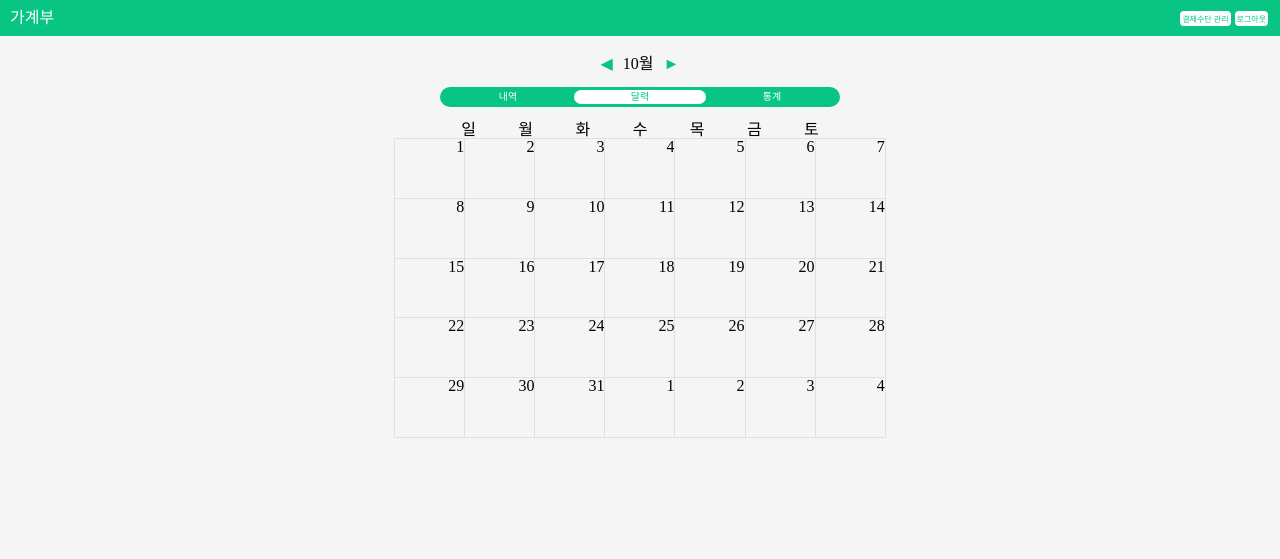
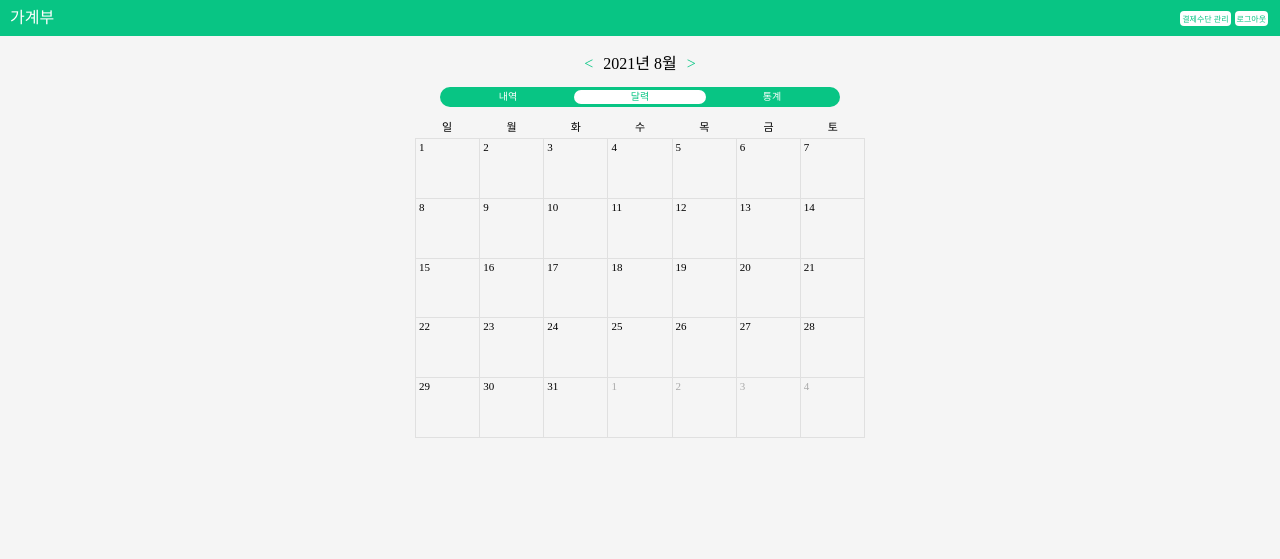
Before and after one commit to dohun2/bankssalad, a plain HTML site: page main-calendar.html in a window 1280 px wide. Drawn offline with Linux system fonts and the light colour scheme.

Commit message:
Add calendar

```diff
--- a/css/screens/main-calendar.css
+++ b/css/screens/main-calendar.css
@@ -28,18 +28,26 @@
   flex-direction: column;
   justify-content: center;
   align-items: center;
+  font-size: 11px;
 }
 
 .days {
+  width: 90%;
   display: flex;
-  width: 80%;
-  justify-content: space-around;
+  justify-content: center;
   align-items: center;
+  text-align: center;
+  margin-bottom: 5px;
+}
+
+.day {
+  width: calc(100% / 7);
 }
 
 .dates {
   display: flex;
   flex-flow: row wrap;
+  width: 90%;
   height: 300px;
   border-top: var(--gray-border);
   border-right: var(--gray-border);
@@ -47,7 +55,12 @@
 
 .date {
   width: calc(100% / 7);
-  text-align: right;
+  text-align: lift;
   border-bottom: var(--gray-border);
   border-left: var(--gray-border);
+  padding: 3px;
 }
+
+.other {
+  opacity: 0.3;
+}
--- a/js/calendar.js
+++ b/js/calendar.js
@@ -1,7 +1,11 @@
-const date = new Date();
+let date = new Date();
+
+const renderCalendar = () => {
 
 const year = date.getFullYear();
 const month = date.getMonth();
+
+document.querySelector('.month-text').textContent = `${year}년 ${month + 1}월`;
 
 const pastMonth = new Date(year, month, 0);
 const nowMonth = new Date(year, month + 1, 0);
@@ -28,8 +32,17 @@ for (let i = 1; i < 7 - nowMonthDay; i++) {
 
 const dates = pastMonthDates.concat(nowMonthDates, futureMonthDates);
 
-dates.forEach((date, i) => {
-  dates[i] = `<div class="date">${date}</div>`;
-})
+const firstDateIndex = dates.indexOf(1);
+  const lastDateIndex = dates.lastIndexOf(nowMonthDate);
+  dates.forEach((date, i) => {
+    const condition = i >= firstDateIndex && i < lastDateIndex + 1
+                      ? 'this'
+                      : 'other';
+
+    dates[i] = `<div class="date"><span class="${condition}">${date}</span></div>`;
+  })
 
 document.querySelector('.dates').innerHTML = dates.join('');
+}
+
+renderCalendar();
--- a/main-calendar.html
+++ b/main-calendar.html
@@ -21,7 +21,7 @@
  <section class="main-list">
   <div class="main-box">
     <div class="main-menu">
-      <div class="main-menu__month"><span>◀︎</span><span>10월</span><span>►</span></div>
+      <div class="main-menu__month"><span>&lt;</span><span class="month-text">월</span><span>&gt;</span></div>
       <div class="main-menu__bar--calendar"><div>내역</div><div>달력</div><div>통계</div></div>
     </div>
 
```
